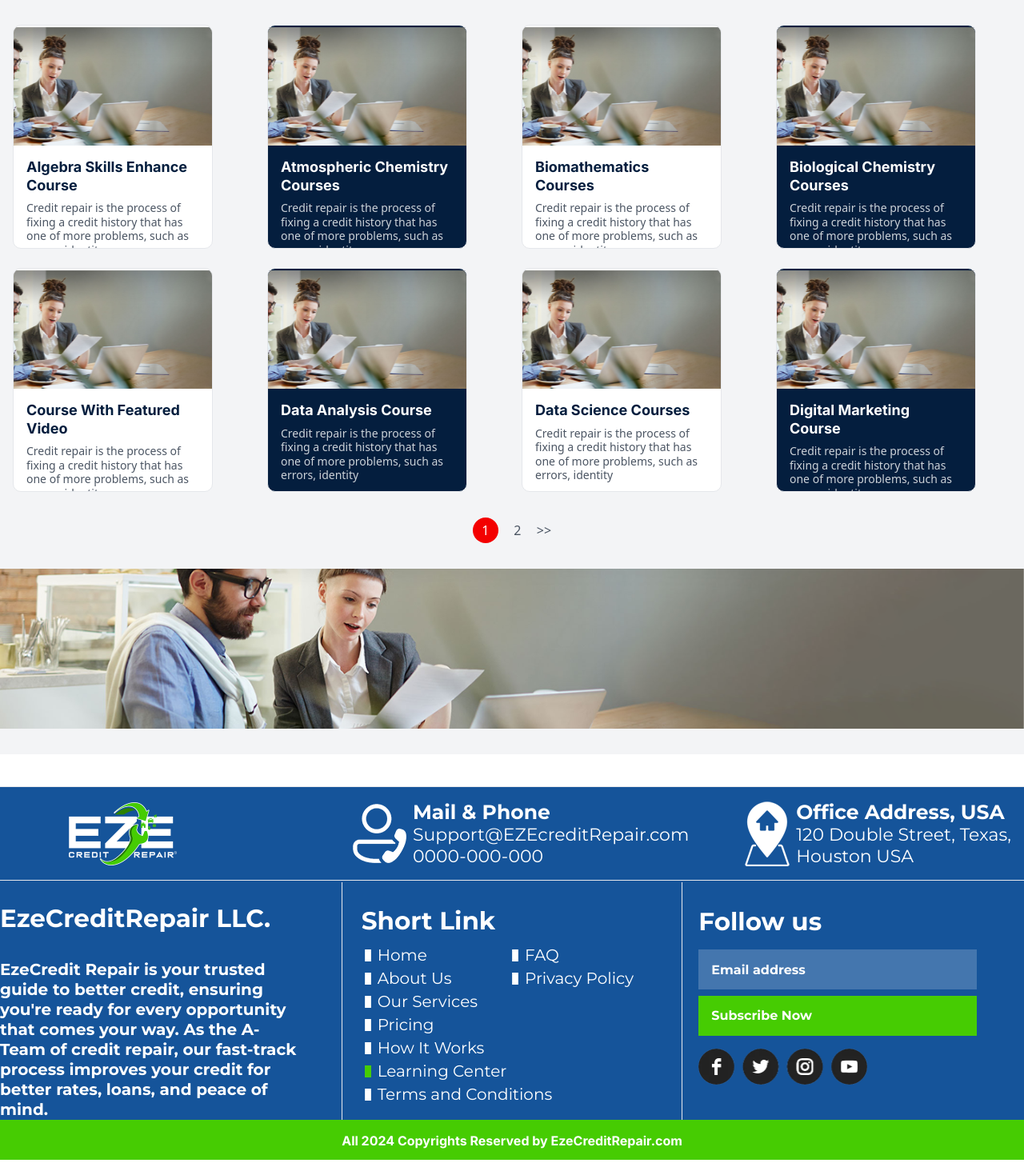
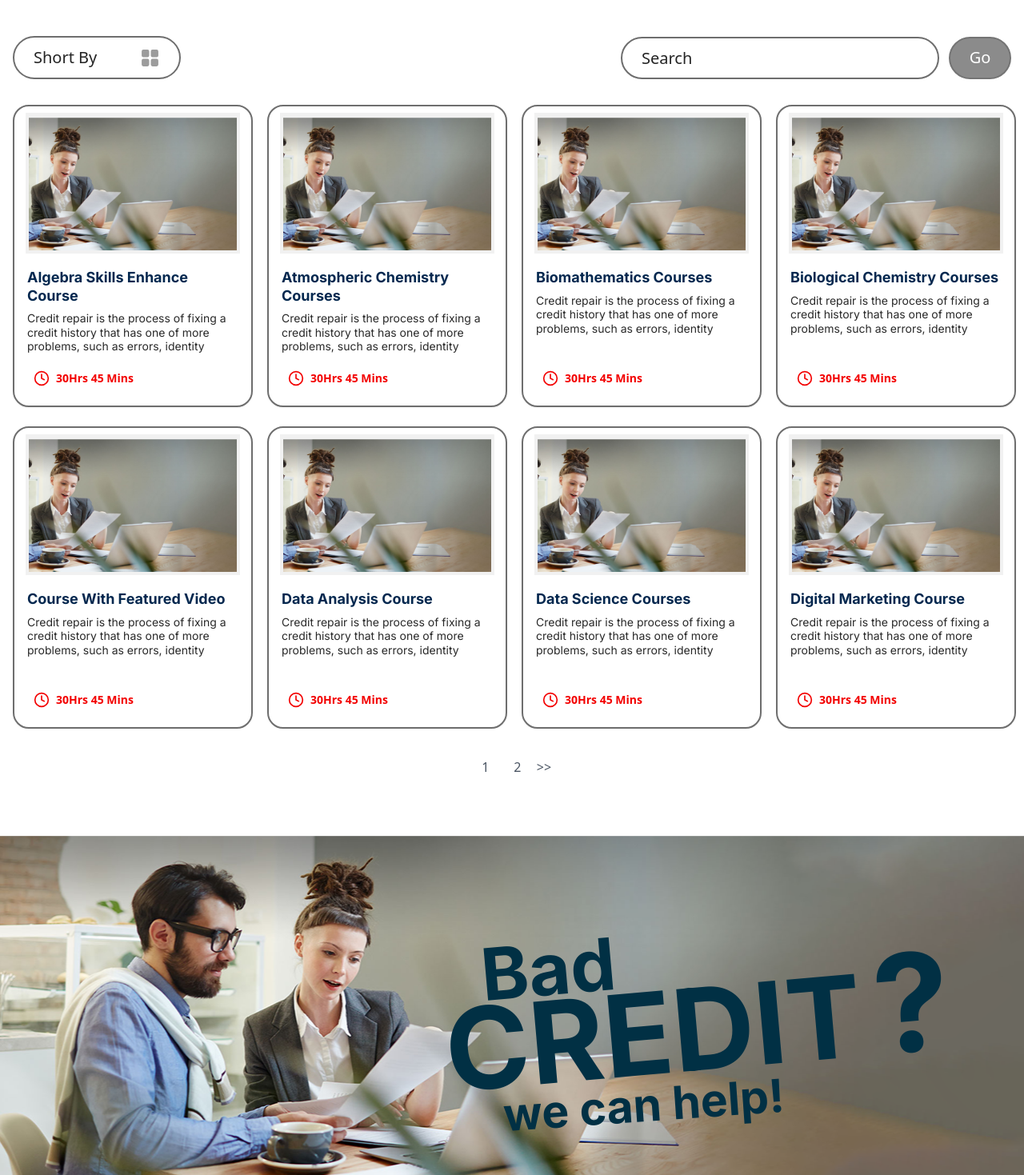
Before and after one commit to Nitin6404/ez-credit-repair, a React (Vite) app: page /learning-center in a window 1280 px wide. Shown: the part 381-1850 px from the top of the page at 80% size. Built offline with nearby package versions, Linux system fonts and the light colour scheme.

Commit message:
Learning Center page completed (desktop view)

```diff
--- a/src/pages/LearningCenter.jsx
+++ b/src/pages/LearningCenter.jsx
@@ -1,7 +1,8 @@
+import { Clock, LayoutGrid } from 'lucide-react';
 import React, { useState } from 'react';
 import { Link } from 'react-router-dom';
-import { Search, ChevronLeft, ChevronRight, Grid, Clock } from 'lucide-react';
 import AboutUs from '../components/asset/AboutUsbackground.png';
+import badCredits from '../components/asset/badCredits.svg';
 
 const courses = [
   {
@@ -9,136 +10,125 @@ const courses = [
     title: 'Algebra Skills Enhance Course',
     description:
       'Credit repair is the process of fixing a credit history that has one of more problems, such as errors, identity',
-    image: '/src/components/asset/badCredits.svg',
+    image: badCredits,
     duration: '30Hrs 45 Mins',
-    theme: 'light',
   },
   {
     id: 2,
     title: 'Atmospheric Chemistry Courses',
     description:
       'Credit repair is the process of fixing a credit history that has one of more problems, such as errors, identity',
-    image: '/src/components/asset/badCredits.svg',
+    image: badCredits,
     duration: '30Hrs 45 Mins',
-    theme: 'dark',
   },
   {
     id: 3,
     title: 'Biomathematics Courses',
     description:
       'Credit repair is the process of fixing a credit history that has one of more problems, such as errors, identity',
-    image: '/src/components/asset/badCredits.svg',
+    image: badCredits,
     duration: '30Hrs 45 Mins',
-    theme: 'light',
   },
   {
     id: 4,
     title: 'Biological Chemistry Courses',
     description:
       'Credit repair is the process of fixing a credit history that has one of more problems, such as errors, identity',
-    image: '/src/components/asset/badCredits.svg',
+    image: badCredits,
     duration: '30Hrs 45 Mins',
-    theme: 'dark',
   },
   {
     id: 5,
     title: 'Course With Featured Video',
     description:
       'Credit repair is the process of fixing a credit history that has one of more problems, such as errors, identity',
-    image: '/src/components/asset/badCredits.svg',
+    image: badCredits,
     duration: '30Hrs 45 Mins',
-    theme: 'light',
   },
   {
     id: 6,
     title: 'Data Analysis Course',
     description:
       'Credit repair is the process of fixing a credit history that has one of more problems, such as errors, identity',
-    image: '/src/components/asset/badCredits.svg',
+    image: badCredits,
     duration: '30Hrs 45 Mins',
-    theme: 'dark',
   },
   {
     id: 7,
     title: 'Data Science Courses',
     description:
       'Credit repair is the process of fixing a credit history that has one of more problems, such as errors, identity',
-    image: '/src/components/asset/badCredits.svg',
+    image: badCredits,
     duration: '30Hrs 45 Mins',
-    theme: 'light',
   },
   {
     id: 8,
     title: 'Digital Marketing Course',
     description:
       'Credit repair is the process of fixing a credit history that has one of more problems, such as errors, identity',
-    image: '/src/components/asset/badCredits.svg',
+    image: badCredits,
     duration: '30Hrs 45 Mins',
-    theme: 'dark',
   },
   {
     id: 9,
     title: 'General Chemistry Courses',
     description:
       'Credit repair is the process of fixing a credit history that has one of more problems, such as errors, identity',
-    image: '/src/components/asset/badCredits.svg',
+    image: badCredits,
     duration: '30Hrs 45 Mins',
-    theme: 'light',
   },
   {
     id: 10,
     title: 'GIS Specialist',
     description:
       'Credit repair is the process of fixing a credit history that has one of more problems, such as errors, identity',
-    image: '/src/components/asset/badCredits.svg',
+    image: badCredits,
     duration: '30Hrs 45 Mins',
-    theme: 'dark',
   },
   {
     id: 11,
     title: 'Holistic Health Courses',
     description:
       'Credit repair is the process of fixing a credit history that has one of more problems, such as errors, identity',
-    image: '/src/components/asset/badCredits.svg',
+    image: badCredits,
     duration: '30Hrs 45 Mins',
-    theme: 'light',
   },
   {
     id: 12,
     title: 'Math Fundamentals Course',
     description:
       'Credit repair is the process of fixing a credit history that has one of more problems, such as errors, identity',
-    image: '/src/components/asset/badCredits.svg',
+    image: badCredits,
     duration: '30Hrs 45 Mins',
-    theme: 'dark',
   },
 ];
 
-function CourseCard({ title, description, image, duration, theme = 'light' }) {
+function CourseCard({ title, description, image, duration }) {
   return (
-    <div
-      className={`group relative h-[280px] w-[250px] transform cursor-pointer overflow-hidden rounded-[10px] border border-gray-200 transition-all duration-300 hover:shadow-lg ${
-        theme === 'dark' ? 'bg-[#041E3E]' : 'bg-white'
-      }`}
-    >
-      {/* Image Container */}
-      <div className="h-[150px] w-full overflow-hidden">
+    <div className="group relative h-[378px] w-[300px] transform cursor-pointer overflow-hidden rounded-[20px] border-2 border-[#6E6E6E] bg-white shadow-sm transition-colors duration-300 hover:bg-[#04284F]">
+      {/* Image Container with padding */}
+      <div className="h-[187px] w-full overflow-hidden p-1 pt-2">
+        {/* Image wrapper with exact dimensions */}
+        <div className="mx-auto h-[176px] w-[268px] overflow-hidden bg-[#F1F1F1] p-1">
           <img src={image} alt={title} className="h-full w-full object-cover" />
+        </div>
       </div>
 
       {/* Content */}
-      <div className={`p-4 ${theme === 'dark' ? 'text-white' : 'text-[#041E3E]'}`}>
-        <h3 className="mb-2 font-inter text-[18px] font-bold leading-tight">{title}</h3>
-        <p
-          className={`mb-4 text-sm leading-tight ${theme === 'dark' ? 'text-white/80' : 'text-gray-600'}`}
-        >
+      <div className="p-4">
+        <h3 className="mb-2 font-inter text-[18px] font-bold leading-tight text-[#04284F] transition-colors duration-300 group-hover:text-white">
+          {title}
+        </h3>
+        <p className="mb-4 font-inter text-sm leading-tight text-[#292929] transition-colors duration-300 group-hover:text-white">
           {description}
         </p>
 
         {/* Duration */}
-        <div className="flex items-center text-[#F30000]">
-          <Clock className="mr-1 h-4 w-4" />
-          <span className="text-sm font-medium">{duration}</span>
+        <div className="absolute bottom-6 left-6 flex items-center text-[#F30000]">
+          <Clock className="mr-2 h-5 w-5 transition-colors duration-300 group-hover:text-white" />
+          <span className="text-sm font-bold transition-colors duration-300 group-hover:text-white">
+            {duration}
+          </span>
         </div>
       </div>
     </div>
@@ -164,7 +154,7 @@ export function LearningCenter() {
   const totalPages = Math.ceil(filteredCourses.length / coursesPerPage);
 
   return (
-    <div className="min-h-screen bg-gray-100 py-8">
+    <div className="min-h-screen pt-8">
       <div className="relative mt-3 p-2">
         <img
           src={AboutUs}
@@ -185,23 +175,25 @@ export function LearningCenter() {
       </div>
 
       {/* Search and Sort Section */}
-      <div className="mx-auto mb-8 max-w-7xl px-4">
+      <div className="mx-auto mb-8 mt-20 max-w-7xl px-4">
         <div className="flex items-center justify-between">
-          <div className="flex items-center space-x-4">
-            <span className="text-sm text-gray-600">Short By</span>
-            <button className="flex h-8 w-8 items-center justify-center rounded border border-gray-300 hover:bg-gray-50">
-              <Grid className="h-4 w-4" />
+          <div className="flex items-center gap-2">
+            <button className="flex h-[54px] w-[210px] items-center justify-between rounded-full border-2 border-[#6E6E6E] px-6 hover:border-[#04284F]">
+              <span className="flex items-center text-xl font-normal text-[#242424]">Short By</span>
+              <LayoutGrid size={25} fill="#9C9C9C" className="text-[#9C9C9C]" />
             </button>
           </div>
-          <div className="relative flex items-center">
+          <div className="flex items-center gap-3">
+            <div className="relative">
               <input
                 type="text"
                 placeholder="Search"
                 value={searchTerm}
                 onChange={e => setSearchTerm(e.target.value)}
-              className="w-64 rounded-lg border border-gray-300 px-4 py-1 focus:border-[#15549A] focus:outline-none"
+                className="flex h-[53px] w-[398px] items-center rounded-full border-2 border-[#6E6E6E] px-6 text-xl font-normal leading-none text-[#242424] placeholder:text-[#242424] focus:border-[#04284F] focus:outline-none"
               />
-            <button className="ml-2 rounded bg-gray-200 px-4 py-1 text-sm hover:bg-gray-300">
+            </div>
+            <button className="flex h-[53px] w-[78px] items-center justify-center rounded-full border-2 border-[#6E6E6E]/80 bg-[#6E6E6E]/80 text-xl font-normal leading-none text-white">
               Go
             </button>
           </div>
@@ -218,11 +210,11 @@ export function LearningCenter() {
       </div>
 
       {/* Pagination */}
-      <div className="mx-auto mt-8 flex max-w-7xl justify-center space-x-2 px-4">
+      <div className="mx-auto mb-16 mt-8 flex max-w-7xl justify-center space-x-2 px-4">
         <div className="flex items-center space-x-2">
-          <span className="flex h-8 w-8 items-center justify-center rounded-full bg-[#F30000] text-white">
+          <button className="flex h-8 w-8 items-center justify-center rounded-full text-gray-600 hover:bg-gray-200">
             1
-          </span>
+          </button>
           <button className="flex h-8 w-8 items-center justify-center rounded-full text-gray-600 hover:bg-gray-200">
             2
           </button>
@@ -232,13 +224,34 @@ export function LearningCenter() {
         </div>
       </div>
 
-      {/* Bottom Image */}
-      <div className="mt-8 w-full">
-        <img
-          src="/src/components/asset/badCredits.svg"
-          alt="Bad Credit Help"
-          className="h-[200px] w-full object-cover"
-        />
+      {/* Bottom Image Section */}
+      <div className="relative h-[444px] w-full overflow-hidden">
+        <div
+          className="h-full w-full bg-cover bg-center bg-no-repeat"
+          style={{ backgroundImage: `url(${badCredits})` }}
+        >
+          <div className="relative h-full w-full">
+            {/* Bad */}
+            <div className="absolute right-[510px] top-[105px]">
+              <h2 className="font-inter text-[90px] font-bold text-[#013044] [transform:rotate(-5deg)]">
+                Bad
+              </h2>
+            </div>
+            {/* CREDIT? */}
+            <div className="absolute right-[92px] top-[110px]">
+              <h1 className="font-inter text-[142px] font-extrabold uppercase text-[#013044] [transform:rotate(-5deg)]">
+                Credit
+                <span className="ml-4 text-[170px]">?</span>
+              </h1>
+            </div>
+            {/* We can help! */}
+            <div className="absolute right-[300px] top-[300px]">
+              <p className="font-inter text-[57px] font-bold text-[#013044] [transform:rotate(-4deg)]">
+                we can help!
+              </p>
+            </div>
+          </div>
+        </div>
       </div>
     </div>
   );
```
Lines whose indentation alone changed are shown as unchanged.
